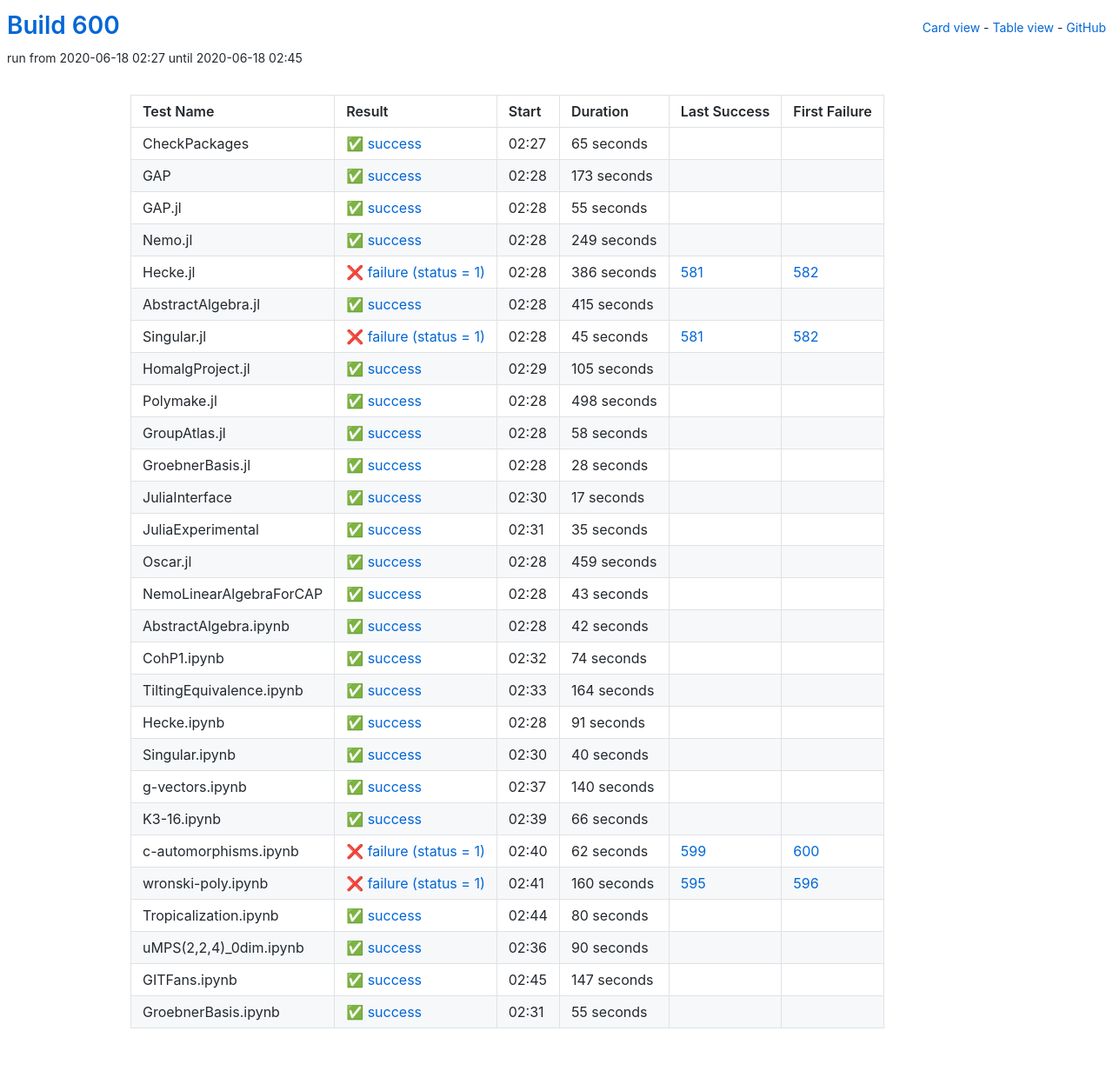
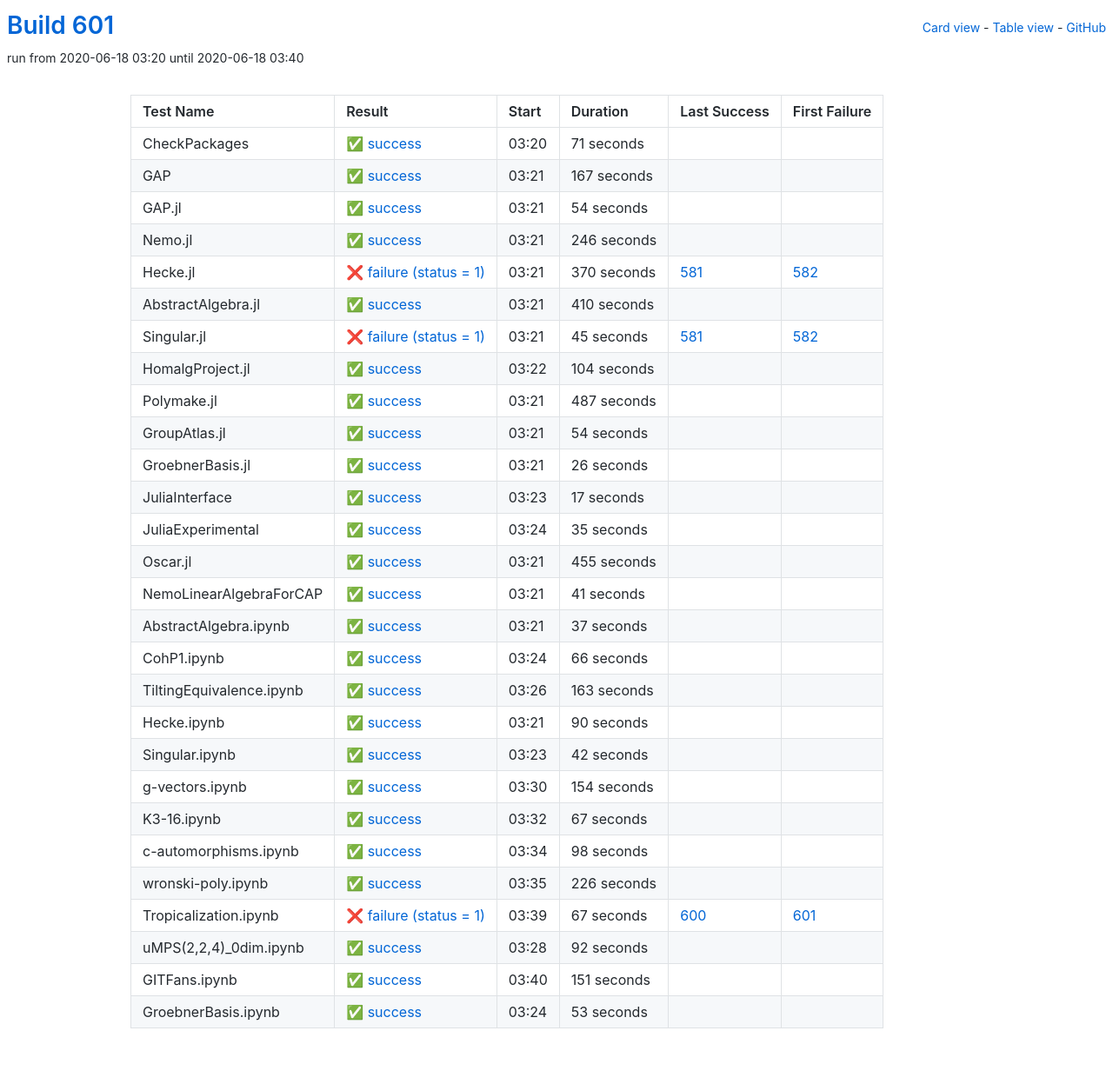
Before and after one commit to oscar-system/oscar-ci-status-1.4, a Jekyll site: the page built from table.html, in a window 1280 px wide. Shown: the whole page at 87% size. Built offline with Jekyll 4.4.1, drawn with Linux system fonts in a browser that asks for light colours.

Commit message:
Build #601

```diff
--- a/_data/ci.yml
+++ b/_data/ci.yml
@@ -1,6 +1,6 @@
 ---
-build: 600
-build_url: https://oscarci.mathematik.uni-kl.de/job/oscar-julia-1.4/600/
+build: 601
+build_url: https://oscarci.mathematik.uni-kl.de/job/oscar-julia-1.4/601/
 job: oscar-julia-1.4
 organization: oscar-system
 repo: oscar-ci-status-1.4
@@ -8,80 +8,80 @@ repourl: https://github.com/oscar-system/oscar-ci-status-1.4
 tests:
 - name: CheckPackages
   id: checkpackages
-  log: https://oscarci.mathematik.uni-kl.de/job/oscar-julia-1.4/600/artifact/logs/build-600/CheckPackages.log
-  start: 2020-06-18 02:27
+  log: https://oscarci.mathematik.uni-kl.de/job/oscar-julia-1.4/601/artifact/logs/build-601/CheckPackages.log
+  start: 2020-06-18 03:20
   success: true
   exitcode: 0
   status: success
-  duration: 65
+  duration: 71
   last_success: false
   last_success_url:
   first_failure: false
   first_failure_url:
 - name: GAP
   id: gap
-  log: https://oscarci.mathematik.uni-kl.de/job/oscar-julia-1.4/600/artifact/logs/build-600/GAP.log
-  start: 2020-06-18 02:28
+  log: https://oscarci.mathematik.uni-kl.de/job/oscar-julia-1.4/601/artifact/logs/build-601/GAP.log
+  start: 2020-06-18 03:21
   success: true
   exitcode: 0
   status: success
-  duration: 173
+  duration: 167
   last_success: false
   last_success_url:
   first_failure: false
   first_failure_url:
 - name: GAP.jl
   id: gap-jl
-  log: https://oscarci.mathematik.uni-kl.de/job/oscar-julia-1.4/600/artifact/logs/build-600/GAP.jl.log
-  start: 2020-06-18 02:28
+  log: https://oscarci.mathematik.uni-kl.de/job/oscar-julia-1.4/601/artifact/logs/build-601/GAP.jl.log
+  start: 2020-06-18 03:21
   success: true
   exitcode: 0
   status: success
-  duration: 55
+  duration: 54
   last_success: false
   last_success_url:
   first_failure: false
   first_failure_url:
 - name: Nemo.jl
   id: nemo-jl
-  log: https://oscarci.mathematik.uni-kl.de/job/oscar-julia-1.4/600/artifact/logs/build-600/Nemo.jl.log
-  start: 2020-06-18 02:28
+  log: https://oscarci.mathematik.uni-kl.de/job/oscar-julia-1.4/601/artifact/logs/build-601/Nemo.jl.log
+  start: 2020-06-18 03:21
   success: true
   exitcode: 0
   status: success
-  duration: 249
+  duration: 246
   last_success: false
   last_success_url:
   first_failure: false
   first_failure_url:
 - name: Hecke.jl
   id: hecke-jl
-  log: https://oscarci.mathematik.uni-kl.de/job/oscar-julia-1.4/600/artifact/logs/build-600/Hecke.jl.log
-  start: 2020-06-18 02:28
+  log: https://oscarci.mathematik.uni-kl.de/job/oscar-julia-1.4/601/artifact/logs/build-601/Hecke.jl.log
+  start: 2020-06-18 03:21
   success: false
   exitcode: 1
   status: failure
-  duration: 386
+  duration: 370
   last_success: 581
   last_success_url: https://oscarci.mathematik.uni-kl.de/job/oscar-julia-1.4/581/
   first_failure: 582
   first_failure_url: https://oscarci.mathematik.uni-kl.de/job/oscar-julia-1.4/582/
 - name: AbstractAlgebra.jl
   id: abstractalgebra-jl
-  log: https://oscarci.mathematik.uni-kl.de/job/oscar-julia-1.4/600/artifact/logs/build-600/AbstractAlgebra.jl.log
-  start: 2020-06-18 02:28
+  log: https://oscarci.mathematik.uni-kl.de/job/oscar-julia-1.4/601/artifact/logs/build-601/AbstractAlgebra.jl.log
+  start: 2020-06-18 03:21
   success: true
   exitcode: 0
   status: success
-  duration: 415
+  duration: 410
   last_success: false
   last_success_url:
   first_failure: false
   first_failure_url:
 - name: Singular.jl
   id: singular-jl
-  log: https://oscarci.mathematik.uni-kl.de/job/oscar-julia-1.4/600/artifact/logs/build-600/Singular.jl.log
-  start: 2020-06-18 02:28
+  log: https://oscarci.mathematik.uni-kl.de/job/oscar-julia-1.4/601/artifact/logs/build-601/Singular.jl.log
+  start: 2020-06-18 03:21
   success: false
   exitcode: 1
   status: failure
@@ -92,56 +92,56 @@ tests:
   first_failure_url: https://oscarci.mathematik.uni-kl.de/job/oscar-julia-1.4/582/
 - name: HomalgProject.jl
   id: homalgproject-jl
-  log: https://oscarci.mathematik.uni-kl.de/job/oscar-julia-1.4/600/artifact/logs/build-600/HomalgProject.jl.log
-  start: 2020-06-18 02:29
+  log: https://oscarci.mathematik.uni-kl.de/job/oscar-julia-1.4/601/artifact/logs/build-601/HomalgProject.jl.log
+  start: 2020-06-18 03:22
   success: true
   exitcode: 0
   status: success
-  duration: 105
+  duration: 104
   last_success: false
   last_success_url:
   first_failure: false
   first_failure_url:
 - name: Polymake.jl
   id: polymake-jl
-  log: https://oscarci.mathematik.uni-kl.de/job/oscar-julia-1.4/600/artifact/logs/build-600/Polymake.jl.log
-  start: 2020-06-18 02:28
+  log: https://oscarci.mathematik.uni-kl.de/job/oscar-julia-1.4/601/artifact/logs/build-601/Polymake.jl.log
+  start: 2020-06-18 03:21
   success: true
   exitcode: 0
   status: success
-  duration: 498
+  duration: 487
   last_success: false
   last_success_url:
   first_failure: false
   first_failure_url:
 - name: GroupAtlas.jl
   id: groupatlas-jl
-  log: https://oscarci.mathematik.uni-kl.de/job/oscar-julia-1.4/600/artifact/logs/build-600/GroupAtlas.jl.log
-  start: 2020-06-18 02:28
+  log: https://oscarci.mathematik.uni-kl.de/job/oscar-julia-1.4/601/artifact/logs/build-601/GroupAtlas.jl.log
+  start: 2020-06-18 03:21
   success: true
   exitcode: 0
   status: success
-  duration: 58
+  duration: 54
   last_success: false
   last_success_url:
   first_failure: false
   first_failure_url:
 - name: GroebnerBasis.jl
   id: groebnerbasis-jl
-  log: https://oscarci.mathematik.uni-kl.de/job/oscar-julia-1.4/600/artifact/logs/build-600/GroebnerBasis.jl.log
-  start: 2020-06-18 02:28
+  log: https://oscarci.mathematik.uni-kl.de/job/oscar-julia-1.4/601/artifact/logs/build-601/GroebnerBasis.jl.log
+  start: 2020-06-18 03:21
   success: true
   exitcode: 0
   status: success
-  duration: 28
+  duration: 26
   last_success: false
   last_success_url:
   first_failure: false
   first_failure_url:
 - name: JuliaInterface
   id: juliainterface
-  log: https://oscarci.mathematik.uni-kl.de/job/oscar-julia-1.4/600/artifact/logs/build-600/JuliaInterface.log
-  start: 2020-06-18 02:30
+  log: https://oscarci.mathematik.uni-kl.de/job/oscar-julia-1.4/601/artifact/logs/build-601/JuliaInterface.log
+  start: 2020-06-18 03:23
   success: true
   exitcode: 0
   status: success
@@ -152,8 +152,8 @@ tests:
   first_failure_url:
 - name: JuliaExperimental
   id: juliaexperimental
-  log: https://oscarci.mathematik.uni-kl.de/job/oscar-julia-1.4/600/artifact/logs/build-600/JuliaExperimental.log
-  start: 2020-06-18 02:31
+  log: https://oscarci.mathematik.uni-kl.de/job/oscar-julia-1.4/601/artifact/logs/build-601/JuliaExperimental.log
+  start: 2020-06-18 03:24
   success: true
   exitcode: 0
   status: success
@@ -164,32 +164,80 @@ tests:
   first_failure_url:
 - name: Oscar.jl
   id: oscar-jl
-  log: https://oscarci.mathematik.uni-kl.de/job/oscar-julia-1.4/600/artifact/logs/build-600/Oscar.jl.log
-  start: 2020-06-18 02:28
+  log: https://oscarci.mathematik.uni-kl.de/job/oscar-julia-1.4/601/artifact/logs/build-601/Oscar.jl.log
+  start: 2020-06-18 03:21
   success: true
   exitcode: 0
   status: success
-  duration: 459
+  duration: 455
   last_success: false
   last_success_url:
   first_failure: false
   first_failure_url:
 - name: NemoLinearAlgebraForCAP
   id: nemolinearalgebraforcap
-  log: https://oscarci.mathematik.uni-kl.de/job/oscar-julia-1.4/600/artifact/logs/build-600/NemoLinearAlgebraForCAP.log
-  start: 2020-06-18 02:28
+  log: https://oscarci.mathematik.uni-kl.de/job/oscar-julia-1.4/601/artifact/logs/build-601/NemoLinearAlgebraForCAP.log
+  start: 2020-06-18 03:21
   success: true
   exitcode: 0
   status: success
-  duration: 43
+  duration: 41
   last_success: false
   last_success_url:
   first_failure: false
   first_failure_url:
 - name: AbstractAlgebra.ipynb
   id: abstractalgebra-ipynb
-  log: https://oscarci.mathematik.uni-kl.de/job/oscar-julia-1.4/600/artifact/logs/build-600/AbstractAlgebra.ipynb.log
-  start: 2020-06-18 02:28
+  log: https://oscarci.mathematik.uni-kl.de/job/oscar-julia-1.4/601/artifact/logs/build-601/AbstractAlgebra.ipynb.log
+  start: 2020-06-18 03:21
+  success: true
+  exitcode: 0
+  status: success
+  duration: 37
+  last_success: false
+  last_success_url:
+  first_failure: false
+  first_failure_url:
+- name: CohP1.ipynb
+  id: cohp1-ipynb
+  log: https://oscarci.mathematik.uni-kl.de/job/oscar-julia-1.4/601/artifact/logs/build-601/CohP1.ipynb.log
+  start: 2020-06-18 03:24
+  success: true
+  exitcode: 0
+  status: success
+  duration: 66
+  last_success: false
+  last_success_url:
+  first_failure: false
+  first_failure_url:
+- name: TiltingEquivalence.ipynb
+  id: tiltingequivalence-ipynb
+  log: https://oscarci.mathematik.uni-kl.de/job/oscar-julia-1.4/601/artifact/logs/build-601/TiltingEquivalence.ipynb.log
+  start: 2020-06-18 03:26
+  success: true
+  exitcode: 0
+  status: success
+  duration: 163
+  last_success: false
+  last_success_url:
+  first_failure: false
+  first_failure_url:
+- name: Hecke.ipynb
+  id: hecke-ipynb
+  log: https://oscarci.mathematik.uni-kl.de/job/oscar-julia-1.4/601/artifact/logs/build-601/Hecke.ipynb.log
+  start: 2020-06-18 03:21
+  success: true
+  exitcode: 0
+  status: success
+  duration: 90
+  last_success: false
+  last_success_url:
+  first_failure: false
+  first_failure_url:
+- name: Singular.ipynb
+  id: singular-ipynb
+  log: https://oscarci.mathematik.uni-kl.de/job/oscar-julia-1.4/601/artifact/logs/build-601/Singular.ipynb.log
+  start: 2020-06-18 03:23
   success: true
   exitcode: 0
   status: success
@@ -198,146 +246,98 @@ tests:
   last_success_url:
   first_failure: false
   first_failure_url:
-- name: CohP1.ipynb
-  id: cohp1-ipynb
-  log: https://oscarci.mathematik.uni-kl.de/job/oscar-julia-1.4/600/artifact/logs/build-600/CohP1.ipynb.log
-  start: 2020-06-18 02:32
+- name: g-vectors.ipynb
+  id: g-vectors-ipynb
+  log: https://oscarci.mathematik.uni-kl.de/job/oscar-julia-1.4/601/artifact/logs/build-601/g-vectors.ipynb.log
+  start: 2020-06-18 03:30
   success: true
   exitcode: 0
   status: success
-  duration: 74
-  last_success: false
-  last_success_url:
-  first_failure: false
-  first_failure_url:
-- name: TiltingEquivalence.ipynb
-  id: tiltingequivalence-ipynb
-  log: https://oscarci.mathematik.uni-kl.de/job/oscar-julia-1.4/600/artifact/logs/build-600/TiltingEquivalence.ipynb.log
-  start: 2020-06-18 02:33
-  success: true
-  exitcode: 0
-  status: success
-  duration: 164
-  last_success: false
-  last_success_url:
-  first_failure: false
-  first_failure_url:
-- name: Hecke.ipynb
-  id: hecke-ipynb
-  log: https://oscarci.mathematik.uni-kl.de/job/oscar-julia-1.4/600/artifact/logs/build-600/Hecke.ipynb.log
-  start: 2020-06-18 02:28
-  success: true
-  exitcode: 0
-  status: success
-  duration: 91
-  last_success: false
-  last_success_url:
-  first_failure: false
-  first_failure_url:
-- name: Singular.ipynb
-  id: singular-ipynb
-  log: https://oscarci.mathematik.uni-kl.de/job/oscar-julia-1.4/600/artifact/logs/build-600/Singular.ipynb.log
-  start: 2020-06-18 02:30
-  success: true
-  exitcode: 0
-  status: success
-  duration: 40
-  last_success: false
-  last_success_url:
-  first_failure: false
-  first_failure_url:
-- name: g-vectors.ipynb
-  id: g-vectors-ipynb
-  log: https://oscarci.mathematik.uni-kl.de/job/oscar-julia-1.4/600/artifact/logs/build-600/g-vectors.ipynb.log
-  start: 2020-06-18 02:37
-  success: true
-  exitcode: 0
-  status: success
-  duration: 140
+  duration: 154
   last_success: false
   last_success_url:
   first_failure: false
   first_failure_url:
 - name: K3-16.ipynb
   id: k3-16-ipynb
-  log: https://oscarci.mathematik.uni-kl.de/job/oscar-julia-1.4/600/artifact/logs/build-600/K3-16.ipynb.log
-  start: 2020-06-18 02:39
+  log: https://oscarci.mathematik.uni-kl.de/job/oscar-julia-1.4/601/artifact/logs/build-601/K3-16.ipynb.log
+  start: 2020-06-18 03:32
   success: true
   exitcode: 0
   status: success
-  duration: 66
+  duration: 67
   last_success: false
   last_success_url:
   first_failure: false
   first_failure_url:
 - name: c-automorphisms.ipynb
   id: c-automorphisms-ipynb
-  log: https://oscarci.mathematik.uni-kl.de/job/oscar-julia-1.4/600/artifact/logs/build-600/c-automorphisms.ipynb.log
-  start: 2020-06-18 02:40
-  success: false
-  exitcode: 1
-  status: failure
-  duration: 62
-  last_success: 599
-  last_success_url: https://oscarci.mathematik.uni-kl.de/job/oscar-julia-1.4/599/
-  first_failure: 600
-  first_failure_url: https://oscarci.mathematik.uni-kl.de/job/oscar-julia-1.4/600/
-- name: wronski-poly.ipynb
-  id: wronski-poly-ipynb
-  log: https://oscarci.mathematik.uni-kl.de/job/oscar-julia-1.4/600/artifact/logs/build-600/wronski-poly.ipynb.log
-  start: 2020-06-18 02:41
-  success: false
-  exitcode: 1
-  status: failure
-  duration: 160
-  last_success: 595
-  last_success_url: https://oscarci.mathematik.uni-kl.de/job/oscar-julia-1.4/595/
-  first_failure: 596
-  first_failure_url: https://oscarci.mathematik.uni-kl.de/job/oscar-julia-1.4/596/
-- name: Tropicalization.ipynb
-  id: tropicalization-ipynb
-  log: https://oscarci.mathematik.uni-kl.de/job/oscar-julia-1.4/600/artifact/logs/build-600/Tropicalization.ipynb.log
-  start: 2020-06-18 02:44
+  log: https://oscarci.mathematik.uni-kl.de/job/oscar-julia-1.4/601/artifact/logs/build-601/c-automorphisms.ipynb.log
+  start: 2020-06-18 03:34
   success: true
   exitcode: 0
   status: success
-  duration: 80
+  duration: 98
   last_success: false
   last_success_url:
   first_failure: false
   first_failure_url:
-- name: uMPS(2,2,4)_0dim.ipynb
-  id: umps-2-2-4-0dim-ipynb
-  log: https://oscarci.mathematik.uni-kl.de/job/oscar-julia-1.4/600/artifact/logs/build-600/uMPS-2-2-4-_0dim.ipynb.log
-  start: 2020-06-18 02:36
+- name: wronski-poly.ipynb
+  id: wronski-poly-ipynb
+  log: https://oscarci.mathematik.uni-kl.de/job/oscar-julia-1.4/601/artifact/logs/build-601/wronski-poly.ipynb.log
+  start: 2020-06-18 03:35
   success: true
   exitcode: 0
   status: success
-  duration: 90
+  duration: 226
+  last_success: false
+  last_success_url:
+  first_failure: false
+  first_failure_url:
+- name: Tropicalization.ipynb
+  id: tropicalization-ipynb
+  log: https://oscarci.mathematik.uni-kl.de/job/oscar-julia-1.4/601/artifact/logs/build-601/Tropicalization.ipynb.log
+  start: 2020-06-18 03:39
+  success: false
+  exitcode: 1
+  status: failure
+  duration: 67
+  last_success: 600
+  last_success_url: https://oscarci.mathematik.uni-kl.de/job/oscar-julia-1.4/600/
+  first_failure: 601
+  first_failure_url: https://oscarci.mathematik.uni-kl.de/job/oscar-julia-1.4/601/
+- name: uMPS(2,2,4)_0dim.ipynb
+  id: umps-2-2-4-0dim-ipynb
+  log: https://oscarci.mathematik.uni-kl.de/job/oscar-julia-1.4/601/artifact/logs/build-601/uMPS-2-2-4-_0dim.ipynb.log
+  start: 2020-06-18 03:28
+  success: true
+  exitcode: 0
+  status: success
+  duration: 92
   last_success: false
   last_success_url:
   first_failure: false
   first_failure_url:
 - name: GITFans.ipynb
   id: gitfans-ipynb
-  log: https://oscarci.mathematik.uni-kl.de/job/oscar-julia-1.4/600/artifact/logs/build-600/GITFans.ipynb.log
-  start: 2020-06-18 02:45
+  log: https://oscarci.mathematik.uni-kl.de/job/oscar-julia-1.4/601/artifact/logs/build-601/GITFans.ipynb.log
+  start: 2020-06-18 03:40
   success: true
   exitcode: 0
   status: success
-  duration: 147
+  duration: 151
   last_success: false
   last_success_url:
   first_failure: false
   first_failure_url:
 - name: GroebnerBasis.ipynb
   id: groebnerbasis-ipynb
-  log: https://oscarci.mathematik.uni-kl.de/job/oscar-julia-1.4/600/artifact/logs/build-600/GroebnerBasis.ipynb.log
-  start: 2020-06-18 02:31
+  log: https://oscarci.mathematik.uni-kl.de/job/oscar-julia-1.4/601/artifact/logs/build-601/GroebnerBasis.ipynb.log
+  start: 2020-06-18 03:24
   success: true
   exitcode: 0
   status: success
-  duration: 55
+  duration: 53
   last_success: false
   last_success_url:
   first_failure: false
```
Also changed, not shown: README.md.
